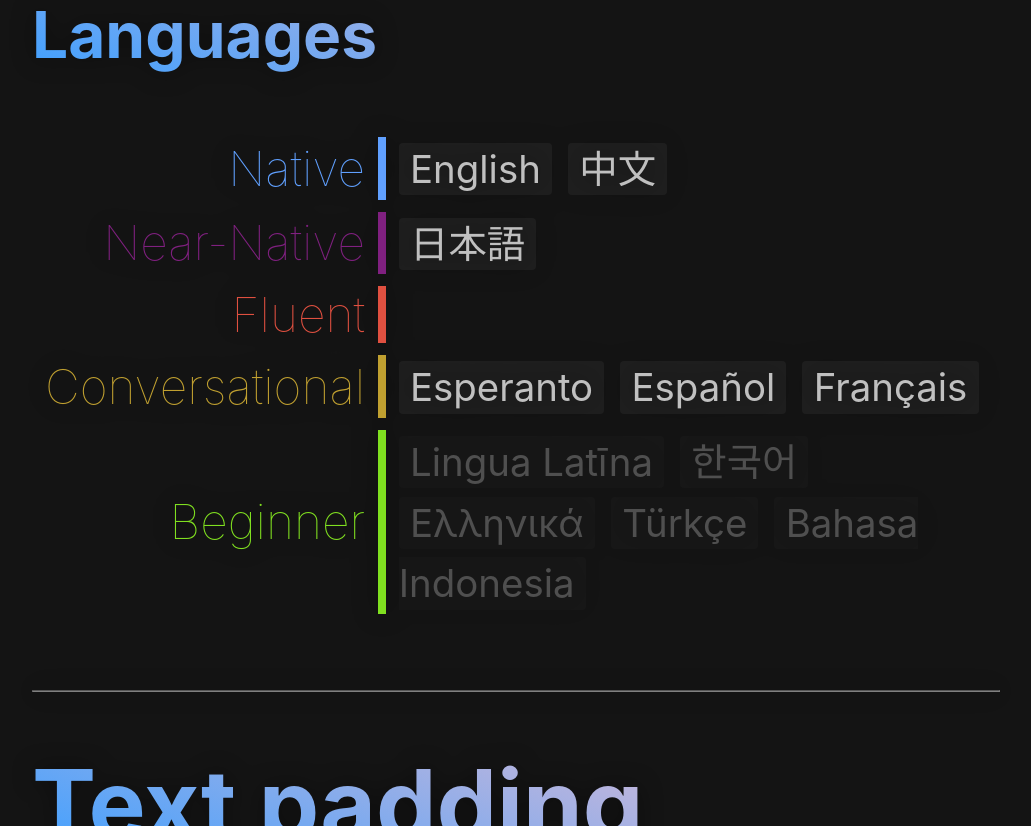
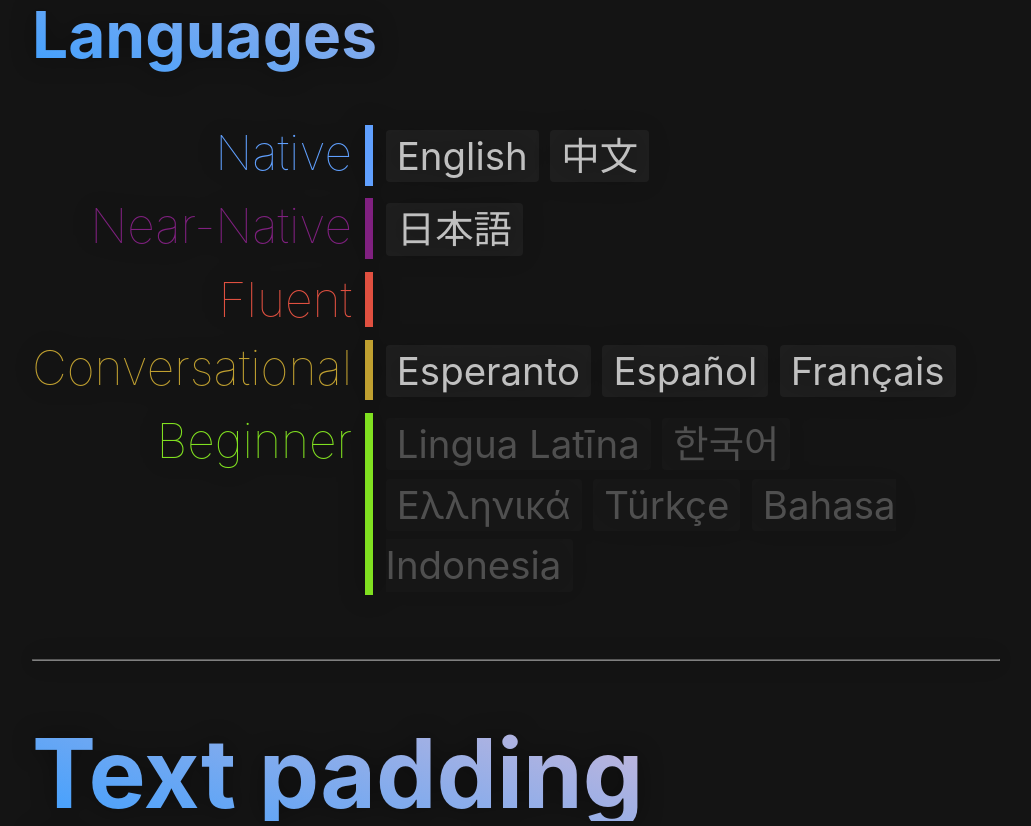
Before and after one commit to Vince14Genius/Vince14Genius.github.io, a React (Create React App) app: page / in a window 1280 px wide. Shown: the part 560-1386 px from the top of the page, without its empty margins (124-1155 px from the left). Built offline with nearby package versions, Linux system fonts and the light colour scheme.

Commit message:
replaced grid with table

```diff
--- a/src/App.css
+++ b/src/App.css
@@ -260,16 +260,12 @@ section.text-hello > .standard-hr {
 }
 
 .language-chart {
-  border-spacing: 0.8rem;
+  column-gap: 0.8rem;
+  row-gap: 0.8rem;
   font-size: 3rem;
   max-width: 100%;
-}
-
-@media (max-width: 799px) {
-  .language-chart {
-    border-spacing: 0.5rem;
-    font-size: 1.5rem;
-  }
+  display: grid;
+  overflow: hidden;
 }
 
 .language-chart-header-column {
@@ -278,6 +274,24 @@ section.text-hello > .standard-hr {
   text-align: end;
   border-right: solid 8px var(--text-color-secondary);
   padding-right: 0.8rem;
+  grid-column-start: 1;
+  grid-column-end: 2;
+}
+
+.language-chart-data-column {
+  grid-column-start: 2;
+  grid-column-end: 3;
+}
+
+@media (max-width: 799px) {
+  .language-chart {
+    border-spacing: 0.5rem;
+    font-size: 1.2rem;
+  }
+
+  .language-chart-header-column {
+    padding-right: 0.3rem;
+  }
 }
 
 .language-chart-header-column.language-proficiency-native {
@@ -308,7 +322,7 @@ section.text-hello > .standard-hr {
 .language-tag {
   font-size: 2.4rem;
 
-  margin-right: 1rem;
+  margin-right: 0.7rem;
   padding: 0.2rem 0.7rem;
   border-radius: 4px;
 
--- a/src/App.tsx
+++ b/src/App.tsx
@@ -45,44 +45,34 @@ function App() {
                 </section>
                 <section className="text-hello nav-aligned-width-wrapper">
                   <h2 className="text-fancy text-hello">Languages</h2>
-                  <table className="language-chart">
-                    <tr>
-                      <th scope="row" className="language-chart-header-column language-proficiency-native">Native</th>
-                      <td>
+                  <div className="language-chart">
+                    <div className="language-chart-header-column language-proficiency-native">Native</div>
+                    <div className="language-chart-data-column">
                       <span className="language-tag">English</span>
                       <span className="language-tag">中文</span>
-                      </td>
-                    </tr>
-                    <tr>
-                      <th scope="row" className="language-chart-header-column language-proficiency-near-native">Near-Native</th>
-                      <td>
+                    </div>
+                    <div className="language-chart-header-column language-proficiency-near-native">Near-Native</div>
+                    <div className="language-chart-data-column">
                       <span className="language-tag">日本語</span>
-                      </td>
-                    </tr>
-                    <tr>
-                      <th scope="row" className="language-chart-header-column language-proficiency-fluent">Fluent</th>
-                      <td>
-                      </td>
-                    </tr>
-                    <tr>
-                      <th scope="row" className="language-chart-header-column language-proficiency-conversational">Conversational</th>
-                      <td>
+                    </div>
+                    <div className="language-chart-header-column language-proficiency-fluent">Fluent</div>
+                    <div className="language-chart-data-column">
+                    </div>
+                    <div className="language-chart-header-column language-proficiency-conversational">Conversational</div>
+                    <div className="language-chart-data-column">
                       <span className="language-tag">Esperanto</span>
                       <span className="language-tag">Español</span>
                       <span className="language-tag">Français</span>
-                      </td>
-                    </tr>
-                    <tr>
-                      <th scope="row" className="language-chart-header-column language-proficiency-beginner">Beginner</th>
-                      <td className="language-proficiency-secondary-tier">
+                    </div>
+                    <div className="language-chart-header-column language-proficiency-beginner">Beginner</div>
+                    <div className="language-proficiency-secondary-tier language-chart-data-column">
                       <span className="language-tag">Lingua Latīna</span>
                       <span className="language-tag">한국어</span>
                       <span className="language-tag">Ελληνικά</span>
                       <span className="language-tag">Türkçe</span>
                       <span className="language-tag">Bahasa Indonesia</span>
-                      </td>
-                    </tr>
-                  </table>
+                    </div>
+                  </div>
                 </section>
                 <section className="text-hello nav-aligned-width-wrapper">
                   <hr className="standard-hr"/>
```
Lines whose indentation alone changed are shown as unchanged.
